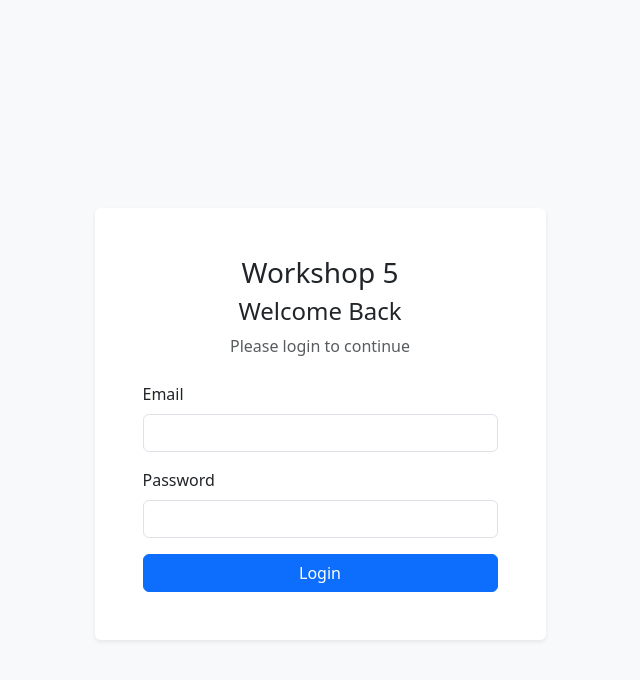
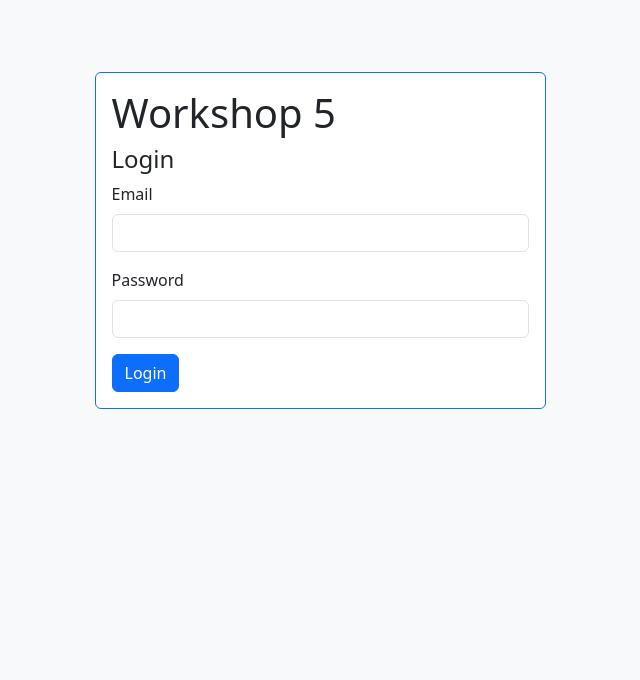
Before and after one commit to annagriffith/w4fs, an Angular app: page /login in a window 1280 px wide. Shown: the top 680 px of the page, without its empty margins (320-960 px from the left). Built offline with nearby package versions, Linux system fonts and the light colour scheme.

Commit message:
Simplify Workshop 5 Angular structure and comments

```diff
--- a/src/app/app.routes.ts
+++ b/src/app/app.routes.ts
@@ -4,8 +4,7 @@ import { Home } from './home/home';
 import { Login } from './login/login';
 import { Profile } from './profile/profile';
 
-// Set up the app routes.
-// Guests are sent to the login page, and logged-in users can access home/profile.
+// routes that require the user to be logged in
 export const routes: Routes = [
 	{ path: '', pathMatch: 'full', redirectTo: 'login' },
 	{ path: 'login', component: Login },
--- a/src/app/app.ts
+++ b/src/app/app.ts
@@ -10,15 +10,16 @@ import { Router, RouterLink, RouterOutlet } from '@angular/router';
 export class App {
   constructor(private readonly router: Router) {}
 
-  // Check whether a current user is stored in localStorage.
+  // check if user is logged in
   get isLoggedIn(): boolean {
     return localStorage.getItem('currentUser') !== null;
   }
 
-  // Remove the current user and send them back to the login page.
   logout(event: Event): void {
     event.preventDefault();
+    // remove current user when logging out
     localStorage.removeItem('currentUser');
+    // return to login page
     this.router.navigate(['/login']);
   }
 }
--- a/src/app/auth.guard.ts
+++ b/src/app/auth.guard.ts
@@ -3,11 +3,14 @@ import { inject } from '@angular/core';
 
 export const authGuard: CanActivateFn = () => {
   const router = inject(Router);
+  // check if a user is logged in
   const currentUser = localStorage.getItem('currentUser');
 
   if (currentUser) {
+    // allow access if current user exists
     return true;
   }
 
+  // send user back to login if not logged in
   return router.createUrlTree(['/login']);
 };
--- /dev/null
+++ b/src/app/interfaces/loginrequest.ts
@@ -0,0 +1,12 @@
+export interface Loginrequest {
+  email: string;
+  password: string;
+}
+
+export interface LoginResponse {
+  username?: string;
+  birthdate?: string;
+  age?: number;
+  email?: string;
+  valid: boolean;
+}
--- a/src/app/login/login.html
+++ b/src/app/login/login.html
@@ -1,12 +1,9 @@
-<div class="row justify-content-center align-items-center min-vh-100">
-	<div class="col-12 col-md-7 col-lg-5">
-		<div class="card border-0 shadow-sm">
-			<div class="card-body p-4 p-md-5">
-				<div class="text-center mb-4">
-					<h1 class="h3 mb-2">Workshop 5</h1>
-					<h2 class="h4 mb-2">Welcome Back</h2>
-					<p class="text-muted mb-0">Please login to continue</p>
-				</div>
+<div class="row">
+	<div class="col-sm-9 col-md-7 col-lg-5 mx-auto">
+		<div class="card border-primary my-5">
+			<div class="card-body">
+				<h1 class="card-title">Workshop 5</h1>
+				<h2 class="h4">Login</h2>
 
 				<form (ngSubmit)="login()">
 					<div class="mb-3">
@@ -33,12 +30,10 @@
 						/>
 					</div>
 
-					<div class="d-grid">
-						<button type="submit" class="btn btn-primary">Login</button>
-					</div>
+					<button type="submit" class="btn btn-primary">Login</button>
 
 					@if (errorMessage) {
-						<div class="alert alert-danger mt-3 mb-0 text-center" role="alert">
+						<div class="alert alert-danger mt-3 mb-0" role="alert">
 							{{ errorMessage }}
 						</div>
 					}
--- a/src/app/login/login.ts
+++ b/src/app/login/login.ts
@@ -1,15 +1,9 @@
 import { Component, OnInit } from '@angular/core';
-import { HttpClient } from '@angular/common/http';
+import { inject } from '@angular/core';
 import { FormsModule } from '@angular/forms';
 import { Router } from '@angular/router';
-
-type AuthResponse = {
-  username?: string;
-  birthdate?: string;
-  age?: number;
-  email: string;
-  valid: boolean;
-};
+import { Auth } from '../services/auth';
+import { Loginrequest, LoginResponse } from '../interfaces/loginrequest';
 
 @Component({
   selector: 'app-login',
@@ -22,38 +16,35 @@ export class Login implements OnInit {
   password = '';
   errorMessage = '';
 
-  // Backend endpoint for authentication.
-  private readonly authUrl = 'http://localhost:3001/api/auth';
+  private readonly auth = inject(Auth);
+  private readonly router = inject(Router);
 
-  constructor(
-    private readonly http: HttpClient,
-    private readonly router: Router,
-  ) {}
-
-  // If the user is already logged in, take them straight to home.
+  // go to home if already logged in
   ngOnInit(): void {
     if (localStorage.getItem('currentUser')) {
       this.router.navigate(['/home']);
     }
   }
 
-  // Send the entered email and password to the Node server.
   login(): void {
-    this.http
-      .post<AuthResponse>(this.authUrl, {
+    // send login details to server
+    const credentials: Loginrequest = {
         email: this.email,
         password: this.password,
-      })
+    };
+
+    this.auth
+      .login(credentials)
       .subscribe({
-        next: (response) => {
-          // If the response is invalid, show an error and clear any stale session.
+        next: (response: LoginResponse) => {
+          // check if login was successful
           if (!response.valid) {
             localStorage.removeItem('currentUser');
             this.errorMessage = 'Invalid email or password';
             return;
           }
 
-          // Store the valid user details in localStorage without the password.
+          // save logged in user without password
           const currentUser = {
             username: response.username ?? '',
             birthdate: response.birthdate ?? '',
@@ -62,12 +53,15 @@ export class Login implements OnInit {
             valid: true,
           };
 
+          // convert user object to string for local storage
           localStorage.setItem('currentUser', JSON.stringify(currentUser));
           this.errorMessage = '';
+          // go to home page after login
           this.router.navigate(['/home']);
         },
         error: () => {
           localStorage.removeItem('currentUser');
+          // show error if login is wrong
           this.errorMessage = 'Invalid email or password';
         },
       });
--- /dev/null
+++ b/src/app/services/auth.ts
@@ -0,0 +1,16 @@
+import { HttpClient } from '@angular/common/http';
+import { inject, Injectable } from '@angular/core';
+import { Observable } from 'rxjs';
+import { Loginrequest, LoginResponse } from '../interfaces/loginrequest';
+
+@Injectable({ providedIn: 'root' })
+export class Auth {
+  private readonly http = inject(HttpClient);
+  // server login API
+  private readonly authUrl = 'http://localhost:3001/api/auth';
+
+  login(credentials: Loginrequest): Observable<LoginResponse> {
+    // send email and password to node server
+    return this.http.post<LoginResponse>(this.authUrl, credentials);
+  }
+}
```
Also changed, not shown: src/app/profile/profile.ts (+5 -2 lines), 1 other file (tests, documents, lock files or other folders).
